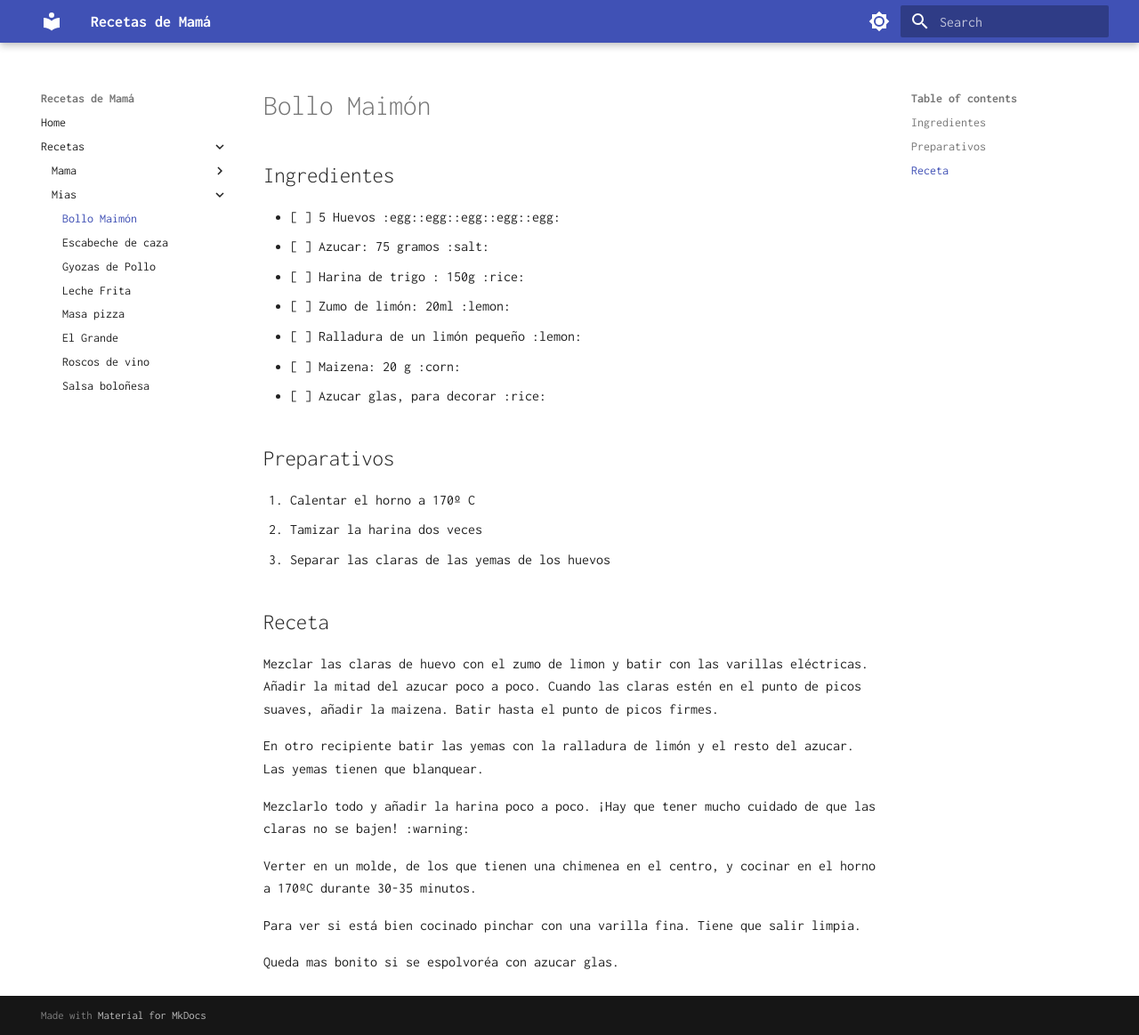
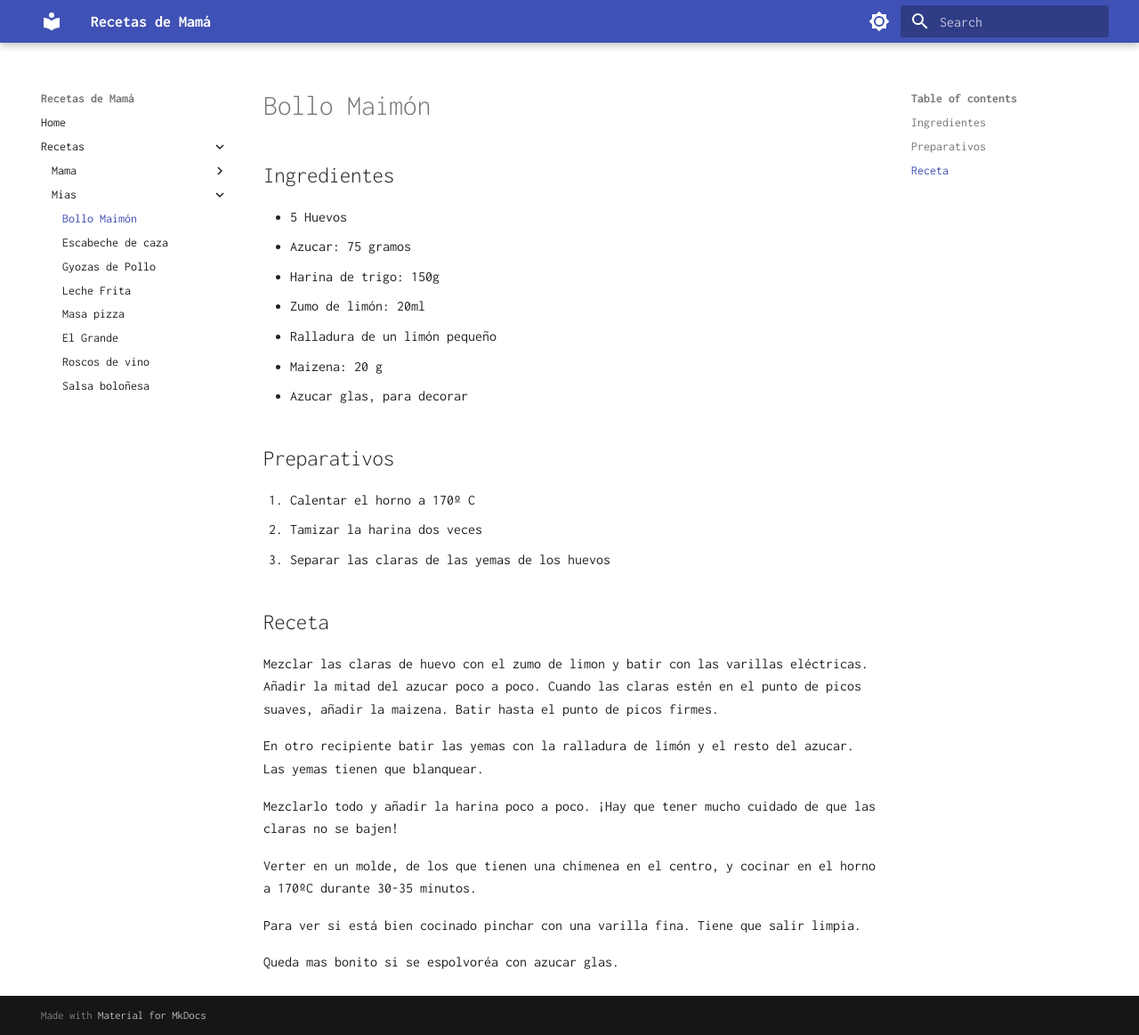
Before and after one commit to cenieto/recetas-mama, an MkDocs documentation site: the page built from docs/recipes/mias/bollo-maimon.md, in a window 1280 px wide and 1163 px high. Shown: the whole window at 89% size. Built offline with MkDocs 1.6.1 and Material for MkDocs 9.7.7, drawn with Linux system fonts in a browser that asks for light colours; some of the changed lines change nothing that is shown.

Commit message:
emojis not working

```diff
--- a/docs/recipes/mias/bollo-maimon.md
+++ b/docs/recipes/mias/bollo-maimon.md
@@ -1,13 +1,13 @@
 # Bollo Maimón
 
 ## Ingredientes
-- [ ] 5 Huevos :egg::egg::egg::egg::egg:
-- [ ] Azucar: 75 gramos :salt:
-- [ ]  Harina de trigo : 150g :rice:
-- [ ] Zumo de limón: 20ml :lemon:
-- [ ] Ralladura de un limón pequeño :lemon:
-- [ ] Maizena: 20 g :corn:
-- [ ] Azucar glas, para decorar	:rice:
+- 5 Huevos
+- Azucar: 75 gramos
+- Harina de trigo: 150g
+- Zumo de limón: 20ml
+- Ralladura de un limón pequeño
+- Maizena: 20 g
+- Azucar glas, para decorar
 
 ## Preparativos
 
@@ -21,7 +21,7 @@ Mezclar las claras de huevo con el zumo de limon y batir con las varillas eléct
 
 En otro recipiente batir las yemas con la ralladura de limón y el resto del azucar. Las yemas tienen que blanquear.
 
-Mezclarlo todo y añadir la harina poco a poco. ¡Hay que tener mucho cuidado de que las claras no se bajen! :warning:
+Mezclarlo todo y añadir la harina poco a poco. ¡Hay que tener mucho cuidado de que las claras no se bajen!
 
 Verter en un molde, de los que tienen una chimenea en el centro, y cocinar en el horno a 170ºC durante  30-35 minutos.
 
```
